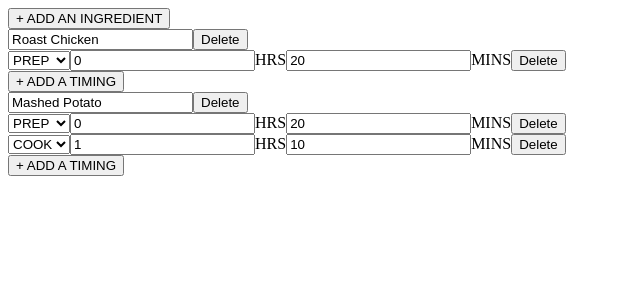
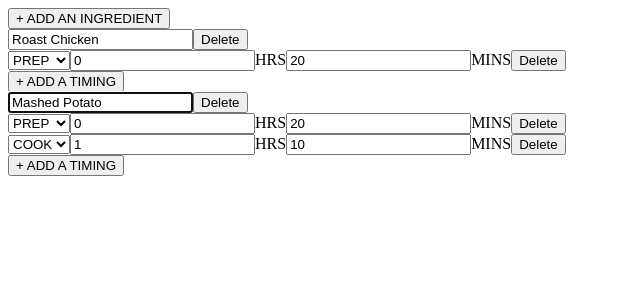
Before and after one commit to dashedstripes/recipe-time-planner, a React (Create React App) app: page / in a window 1280 px wide. Shown: the top 300 px of the page, without its empty margins (0-640 px from the left). Built offline with nearby package versions, Linux system fonts and the light colour scheme.

Commit message:
Change tabIndex to -1 so that if the user uses tab to switch inputs, the focus only moves to appropriate inputs

```diff
--- a/src/containers/IngredientsList.js
+++ b/src/containers/IngredientsList.js
@@ -165,12 +165,13 @@ class IngredientsList extends Component {
     let ingredients = this.state.ingredients.map((ingredient) => (
       <div key={ingredient.id}>
         <div>
-          <input type='text' value={ingredient.title} onChange={this.handleTitleChange.bind(this, ingredient.id)} />
-          <button onClick={this.handleDeleteIngredient.bind(this, ingredient.id)}>Delete</button>
+          <input type='text' autoFocus value={ingredient.title} onChange={this.handleTitleChange.bind(this, ingredient.id)} />
+          {/* Set TabIndex to -1 so that tab to change input skips the button */}
+          <button tabIndex='-1' onClick={this.handleDeleteIngredient.bind(this, ingredient.id)}>Delete</button>
         </div>
         {ingredient.timings.map((timing) => (
           <div key={timing.id}>
-            <select value={timing.type} onChange={this.handleSelectChange.bind(this, ingredient.id, timing.id)}>
+            <select value={timing.type} tabIndex='-1' onChange={this.handleSelectChange.bind(this, ingredient.id, timing.id)}>
               <option value={TIMING_TYPES.PREP}>PREP</option>
               <option value={TIMING_TYPES.COOK}>COOK</option>
             </select>
@@ -178,7 +179,7 @@ class IngredientsList extends Component {
             <span>HRS</span>
             <input type='number' value={timing.minutes} onChange={this.handleMinutesChange.bind(this, ingredient.id, timing.id)} />
             <span>MINS</span>
-            <button onClick={this.handleDeleteTiming.bind(this, ingredient.id, timing.id)}>Delete</button>
+            <button tabIndex='-1' onClick={this.handleDeleteTiming.bind(this, ingredient.id, timing.id)}>Delete</button>
           </div>
         ))}
         <div>
```
Also changed, not shown: 1 other file (tests, documents, lock files or other folders).
